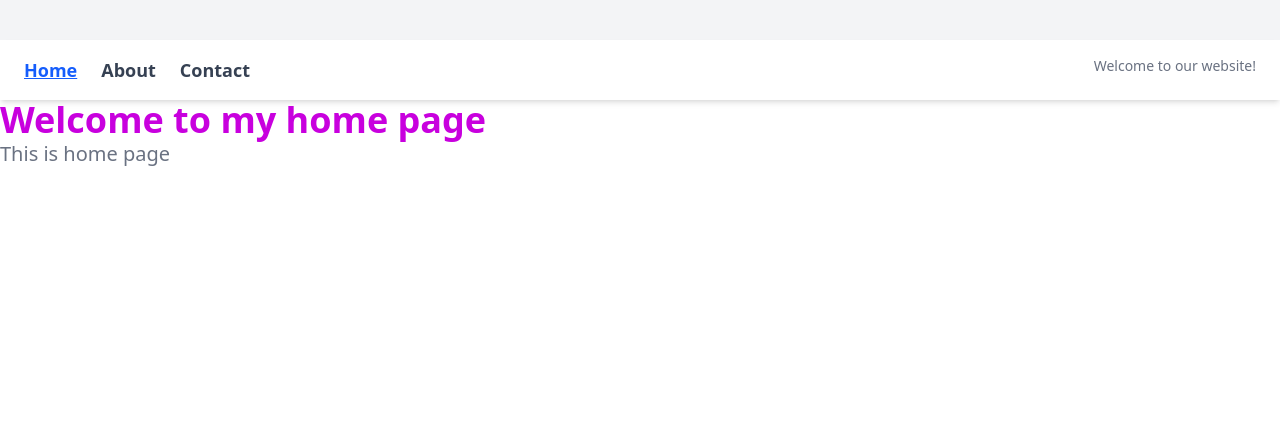
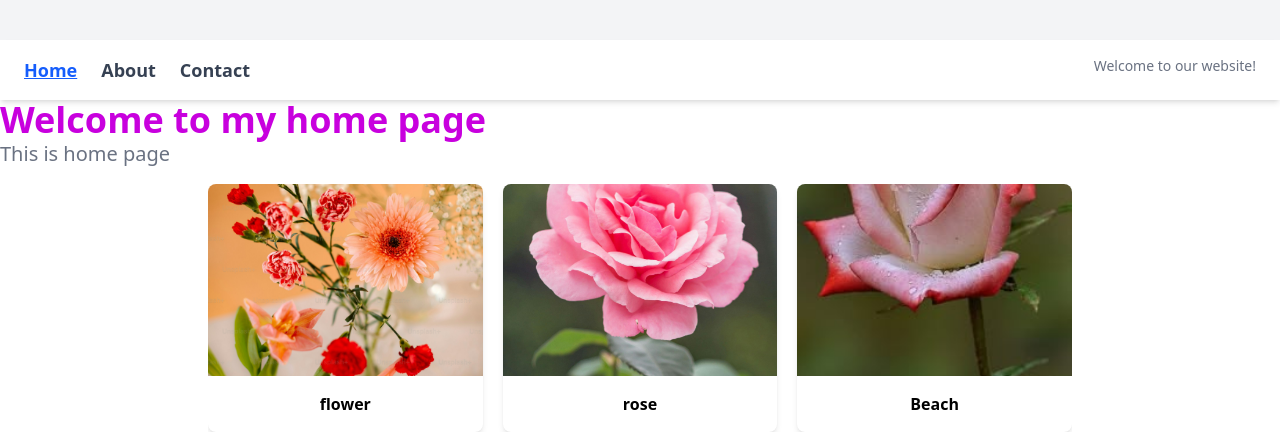
Before and after one commit to sunita0987/nested-page, a React (Vite) app: page /home in a window 1280 px wide. Shown: the part 1560-2008 px from the top of the page. Before the commit the page ends 1728 px from the top, so only its background shows below. Built offline with nearby package versions, Linux system fonts and the light colour scheme.

Commit message:
slider add

```diff
--- a/src/App.jsx
+++ b/src/App.jsx
@@ -8,7 +8,7 @@ import NavBar from "./components/NavBar";
 import Home from"./pages/Home"
 import About from "./pages/About"
 import Contact from "./pages/Contact"
-// import Slider from "./components/Slider";
+import Slider from "./components/Slider";
 // import CounterApp from "./components/CounterApp";
 
 function App() {
@@ -33,7 +33,7 @@ function App() {
           <Route path="/about" element={<About />} />
           <Route path="/contact" element={<Contact />} />
         </Routes>
-        {/* <Slider /> */}
+        <Slider />
         {/* <CounterApp/> */}
     </>
   );
```
